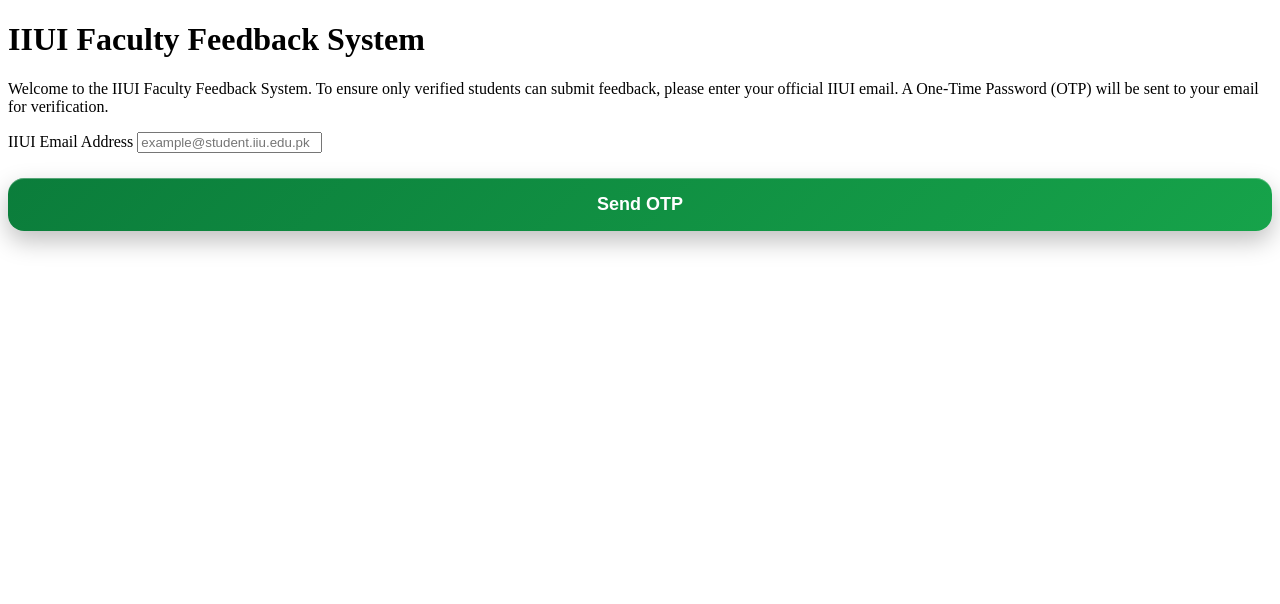
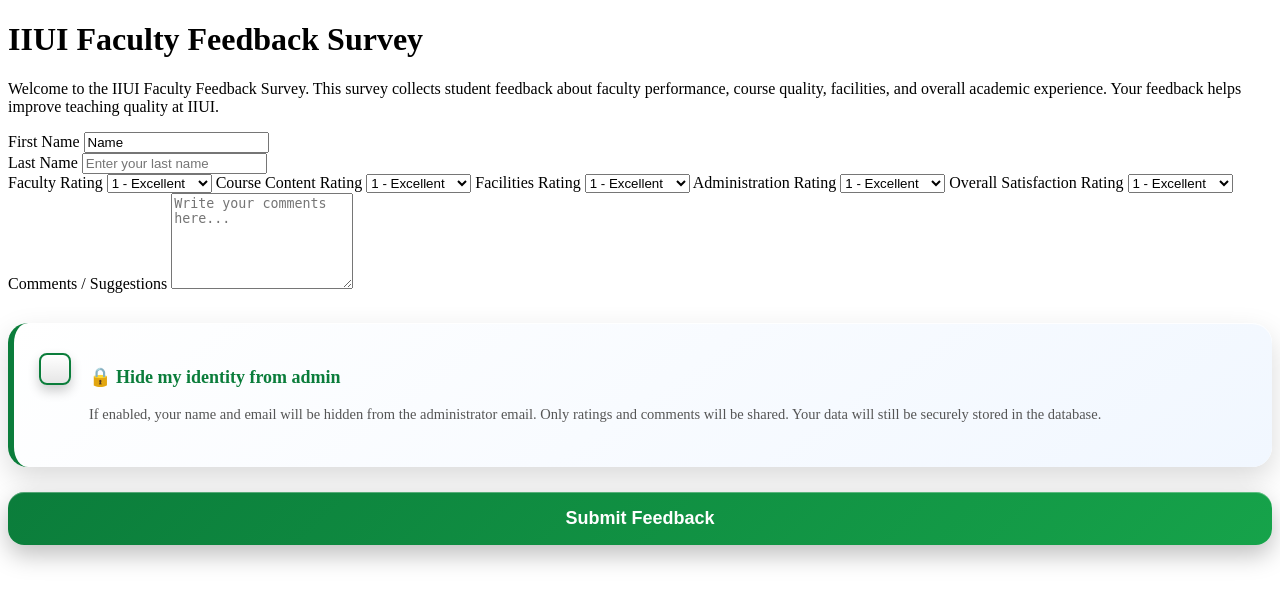
Before and after one commit to FatimaBatool55/IIUIFacultyFeedback, a Flask app: page /feedback in a window 1280 px wide. Shown: the top 604 px of the page. Run offline with Flask 3, Linux system fonts and the light colour scheme; the visitor is signed in with stand-in values (Sample User, id 1).

Commit message:
Update index.html

```diff
--- a/templates/index.html
+++ b/templates/index.html
@@ -7,7 +7,7 @@
 
     <meta name="viewport" content="width=device-width, initial-scale=1.0">
 
-    <title>IIUI Email Verification</title>
+    <title>IIUI Faculty Feedback Survey</title>
 
     <link rel="stylesheet" href="{{ url_for('static', filename='style.css') }}">
 
@@ -17,13 +17,13 @@
 
 <div class="container">
 
-    <h1>IIUI Faculty Feedback System</h1>
+    <h1>IIUI Faculty Feedback Survey</h1>
 
     <p class="intro">
 
-        Welcome to the IIUI Faculty Feedback System.
-        To ensure only verified students can submit feedback, please enter your official IIUI email.
-        A One-Time Password (OTP) will be sent to your email for verification.
+        Welcome to the IIUI Faculty Feedback Survey.
+        This survey collects student feedback about faculty performance, course quality, facilities, and overall academic experience.
+        Your feedback helps improve teaching quality at IIUI.
 
     </p>
 
@@ -31,19 +31,140 @@
         <p class="error">{{ error }}</p>
     {% endif %}
 
-    <form action="/send-otp" method="POST">
+    <form action="/submit" method="POST">
 
-        <label>IIUI Email Address</label>
+        <!-- =========================
+                NAME SECTION
+        ========================== -->
 
-        <input
-            type="email"
-            name="student_email"
-            placeholder="example@student.iiu.edu.pk"
-            required
-        >
+        <div class="name-row">
+
+            <div class="input-group">
+
+                <label>First Name</label>
+
+                <input
+                    type="text"
+                    name="first_name"
+                    value="{{ first_name }}"
+                    readonly
+                >
+
+            </div>
+
+            <div class="input-group">
+
+                <label>Last Name</label>
+
+                <input
+                    type="text"
+                    name="last_name"
+                    placeholder="Enter your last name"
+                    required
+                >
+
+            </div>
+
+        </div>
+
+        <!-- =========================
+                RATINGS
+        ========================== -->
+
+        <label>Faculty Rating</label>
+        <select name="faculty_rating">
+            <option value="1">1 - Excellent</option>
+            <option value="2">2 - Very Good</option>
+            <option value="3">3 - Good</option>
+            <option value="4">4 - Fair</option>
+            <option value="5">5 - Poor</option>
+        </select>
+
+        <label>Course Content Rating</label>
+        <select name="course_rating">
+            <option value="1">1 - Excellent</option>
+            <option value="2">2 - Very Good</option>
+            <option value="3">3 - Good</option>
+            <option value="4">4 - Fair</option>
+            <option value="5">5 - Poor</option>
+        </select>
+
+        <label>Facilities Rating</label>
+        <select name="facilities_rating">
+            <option value="1">1 - Excellent</option>
+            <option value="2">2 - Very Good</option>
+            <option value="3">3 - Good</option>
+            <option value="4">4 - Fair</option>
+            <option value="5">5 - Poor</option>
+        </select>
+
+        <label>Administration Rating</label>
+        <select name="administration_rating">
+            <option value="1">1 - Excellent</option>
+            <option value="2">2 - Very Good</option>
+            <option value="3">3 - Good</option>
+            <option value="4">4 - Fair</option>
+            <option value="5">5 - Poor</option>
+        </select>
+
+        <label>Overall Satisfaction Rating</label>
+        <select name="overall_rating">
+            <option value="1">1 - Excellent</option>
+            <option value="2">2 - Very Good</option>
+            <option value="3">3 - Good</option>
+            <option value="4">4 - Fair</option>
+            <option value="5">5 - Poor</option>
+        </select>
+
+        <!-- =========================
+                COMMENTS
+        ========================== -->
+
+        <label>Comments / Suggestions</label>
+
+        <textarea
+            name="comments"
+            rows="6"
+            placeholder="Write your comments here..."
+        ></textarea>
+
+        <!-- =========================
+                PRIVACY CARD
+        ========================== -->
+
+        <div class="privacy-card">
+
+            <label class="privacy-option">
+
+                <input
+                    type="checkbox"
+                    name="hide_identity"
+                    value="yes"
+                >
+
+                <span class="custom-check"></span>
+
+                <div class="privacy-content">
+
+                    <h3>🔒 Hide my identity from admin</h3>
+
+                    <p>
+                        If enabled, your name and email will be hidden from the administrator email.
+                        Only ratings and comments will be shared. Your data will still be securely stored in the database.
+                    </p>
+
+                </div>
+
+            </label>
+
+        </div>
+
+        <!-- =========================
+                SUBMIT BUTTON
+        ========================== -->
 
         <button type="submit">
-            Send OTP
+            Submit Feedback
         </button>
 
     </form>
```
